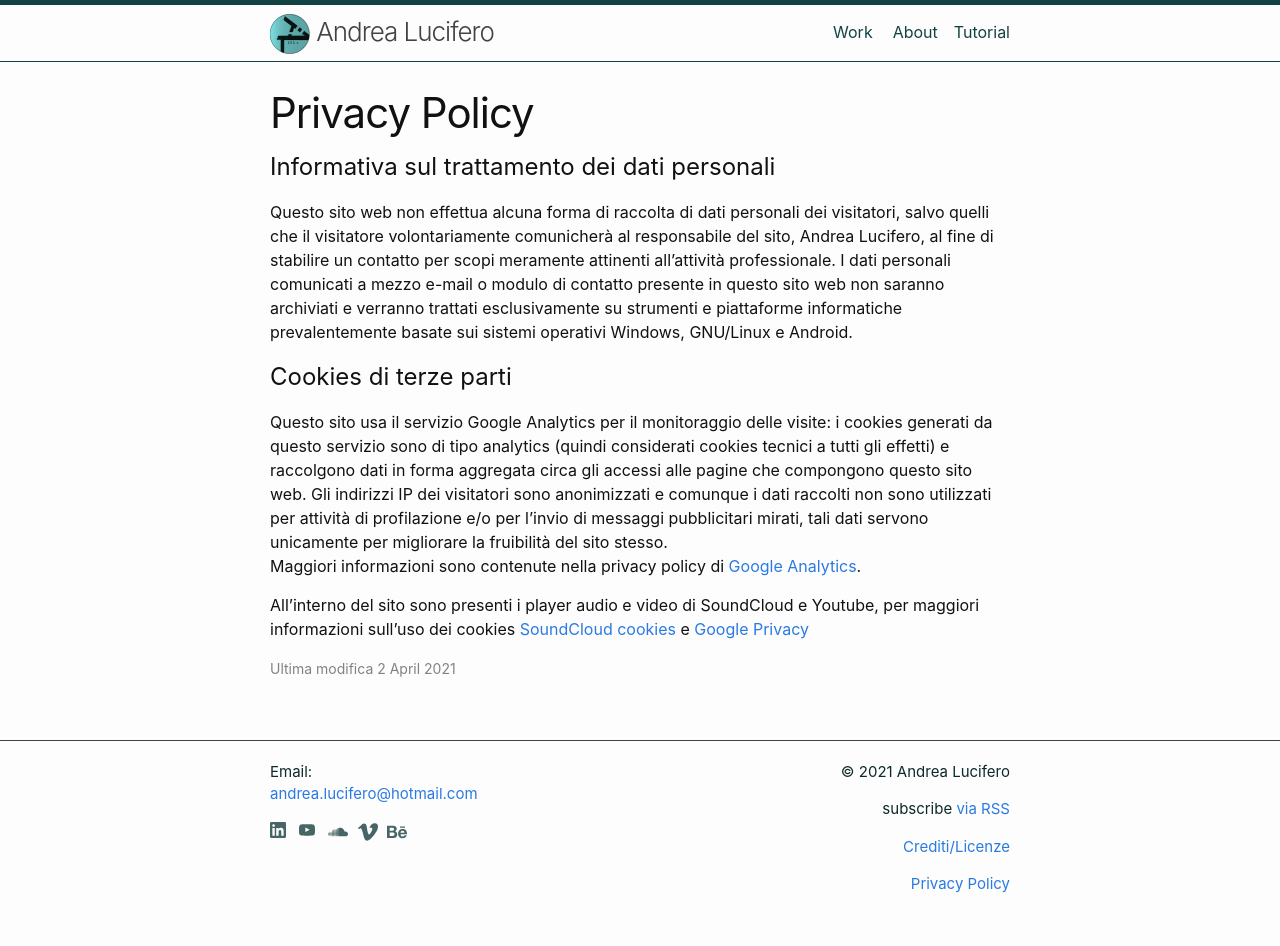
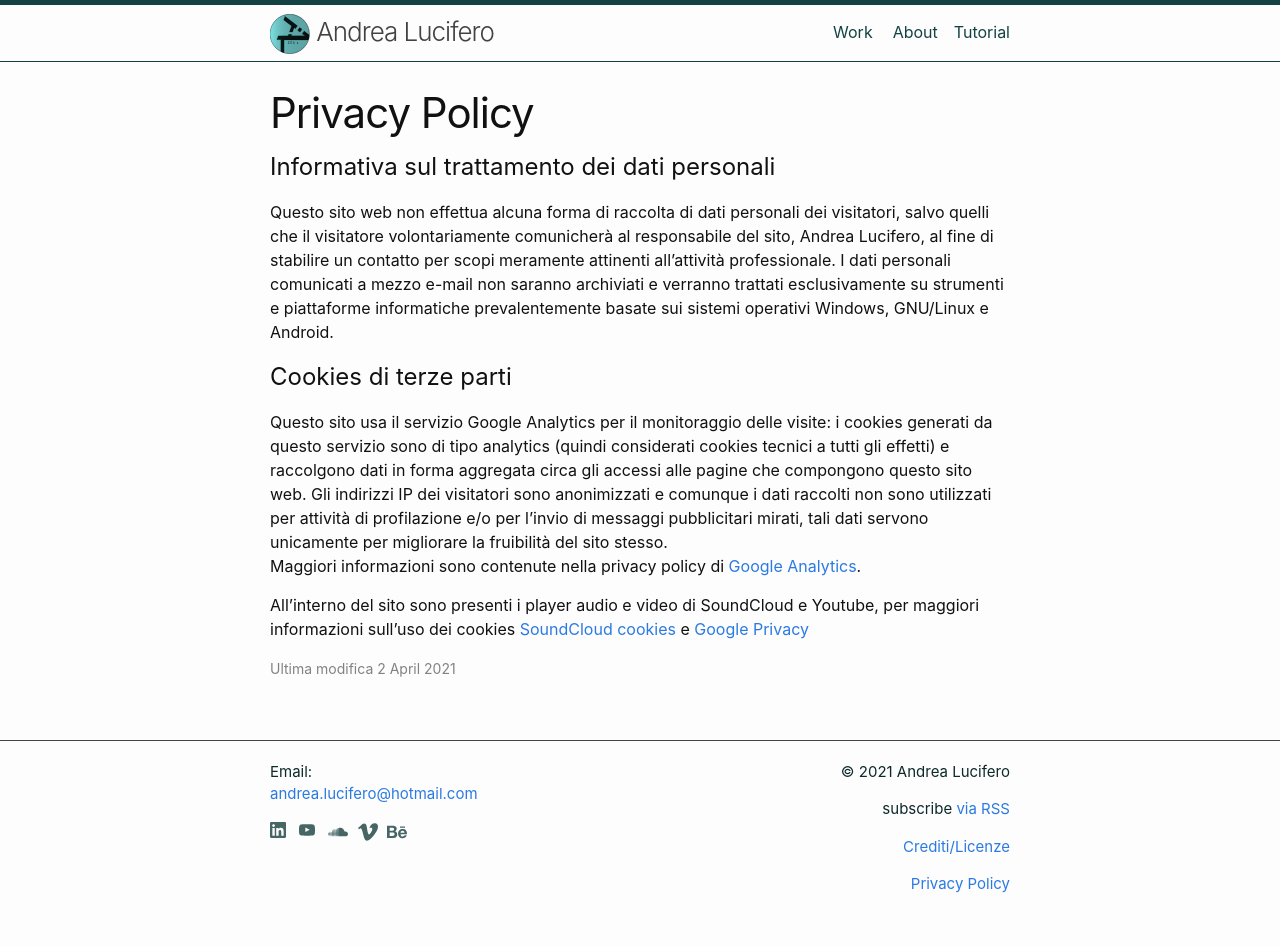
Before and after one commit to andrealucifero/andrealucifero.github.io, a Jekyll site: the page built from privacy_policy/index.md, in a window 1280 px wide. Built offline with Jekyll 4.4.1, drawn with Linux system fonts in a browser that asks for light colours.

Commit message:
fix polity privacy

```diff
--- a/privacy_policy/index.md
+++ b/privacy_policy/index.md
@@ -9,7 +9,7 @@ date:   2021-04-2
 Questo sito web non effettua alcuna forma di raccolta di dati personali dei visitatori,
 salvo quelli che il visitatore volontariamente comunicherà al responsabile del sito,
 Andrea Lucifero, al fine di stabilire un contatto per scopi meramente attinenti all’attività professionale.
-I dati personali comunicati a mezzo e-mail o modulo di contatto presente in questo sito web non saranno archiviati e verranno trattati esclusivamente su strumenti e piattaforme informatiche prevalentemente basate sui sistemi operativi Windows, GNU/Linux e Android.
+I dati personali comunicati a mezzo e-mail non saranno archiviati e verranno trattati esclusivamente su strumenti e piattaforme informatiche prevalentemente basate sui sistemi operativi Windows, GNU/Linux e Android.
 
 <h1> Cookies di terze parti </h1>
 
```
